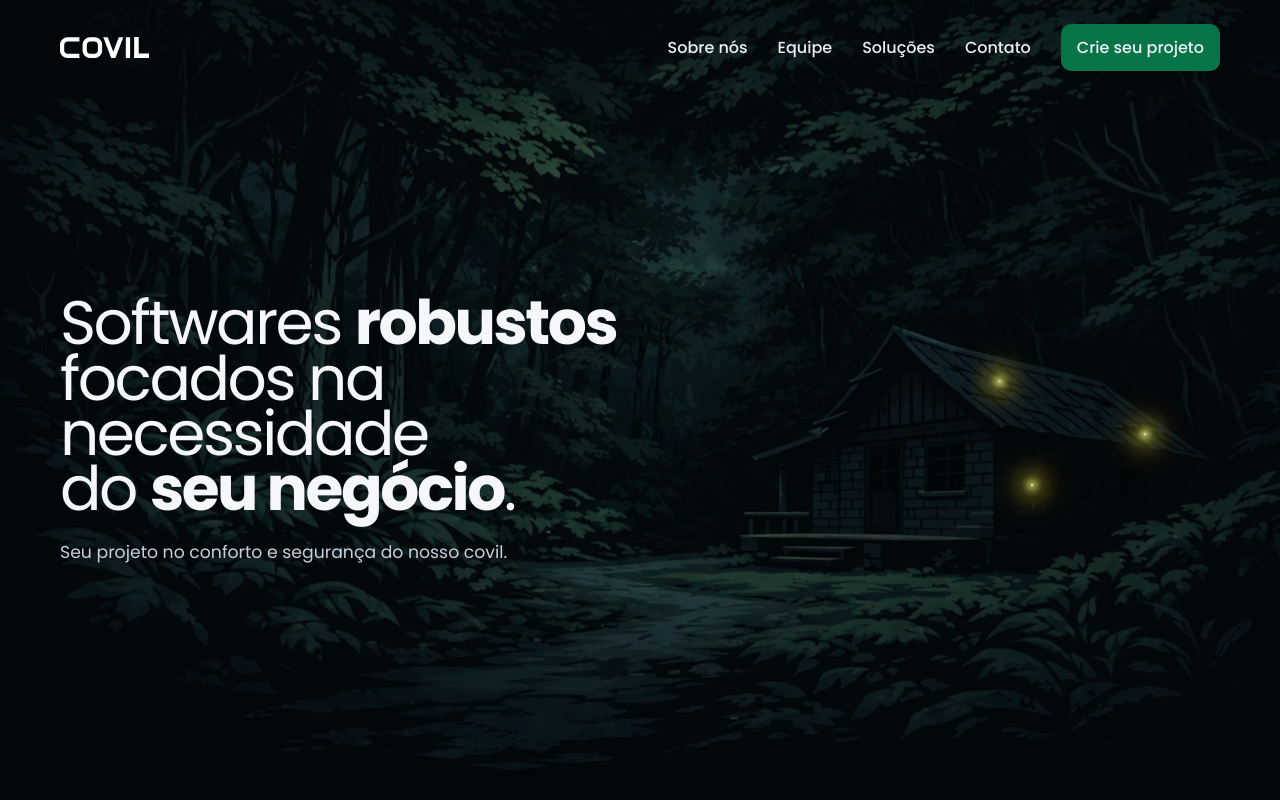
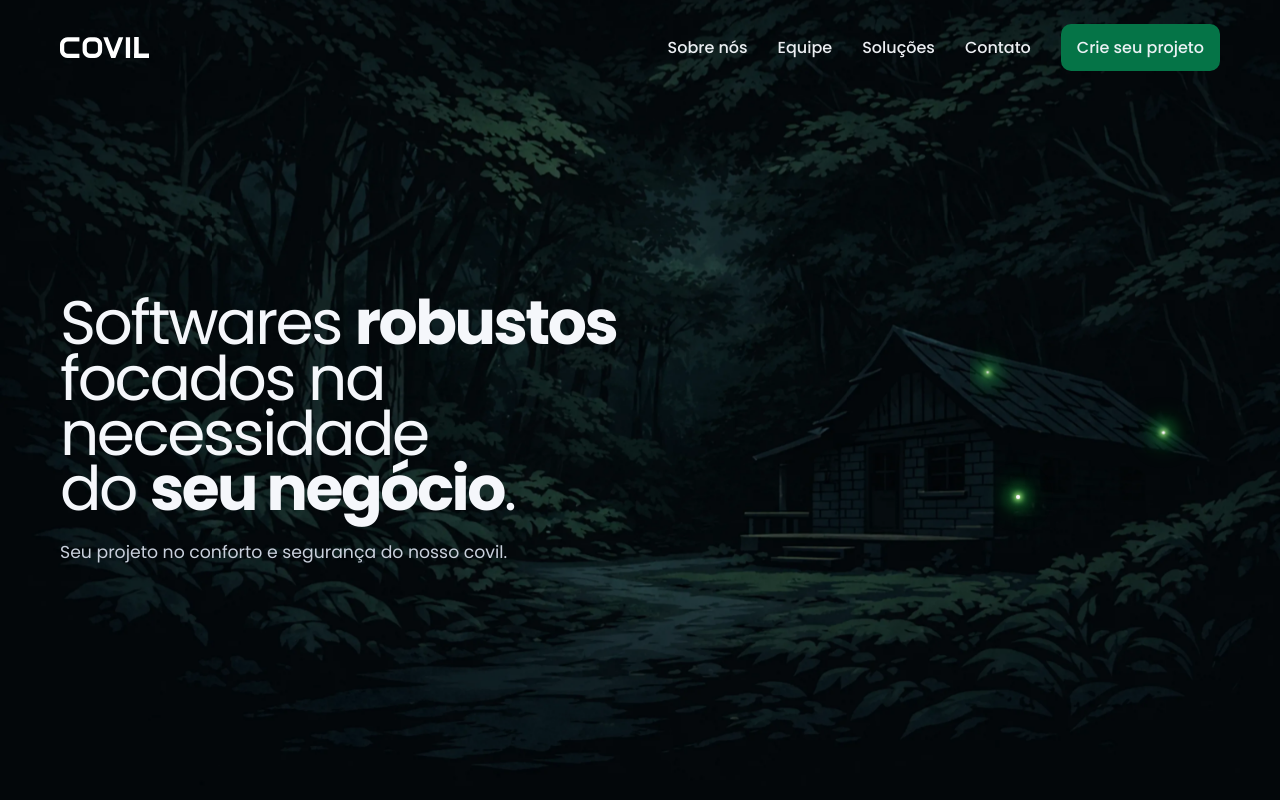
Before and after one commit to Covil-Works/Site-Covil, a React (Vite) app: page / in a window 1280 px wide. Shown: the top 800 px of the page. Built offline with nearby package versions, Linux system fonts and the light colour scheme.

Commit message:
style(hero): refine firefly glow
- Use layered green CSS glow with varied 2px, 3px, and 4px cores

- Spread the fireflies apart and keep them above the hero overlay

- Document the updated visual rules in DESIGN.md

```diff
--- a/src/styles/fireflies.css
+++ b/src/styles/fireflies.css
@@ -2,7 +2,8 @@
   --firefly-fade-speed: 1.35;
   position: relative;
   justify-self: end;
-  z-index: 6;
+  z-index: 10;
+  isolation: isolate;
   width: clamp(170px, 20vw, 250px);
   height: clamp(145px, 18vw, 220px);
   overflow: hidden;
@@ -44,14 +45,14 @@
   border-radius: 50%;
   background: #fff;
   box-shadow:
-    0 0 7px 3px rgb(255 231 130 / 90%),
-    0 0 20px 9px rgb(255 202 74 / 48%),
-    0 0 38px 15px rgb(245 166 0 / 20%);
+    0 0 5px 2px rgb(166 255 130 / 90%),
+    0 0 14px 6px rgb(74 255 101 / 48%),
+    0 0 26px 10px rgb(35 207 84 / 20%);
 }
 
 .hero-firefly--north {
-  top: 30%;
-  left: 10%;
+  top: 26%;
+  left: 5%;
   --drift-duration: 5.6s;
   --flicker-duration: 8.6s;
   --drift-delay: -1.9s;
@@ -61,8 +62,9 @@
 }
 
 .hero-firefly--middle {
-  top: 46%;
-  left: 76%;
+  --size: 3px;
+  top: 45%;
+  left: 83%;
   --drift-duration: 6.1s;
   --flicker-duration: 9.2s;
   --drift-delay: -2.8s;
@@ -72,8 +74,9 @@
 }
 
 .hero-firefly--south {
-  top: 79%;
-  left: 22%;
+  --size: 4px;
+  top: 84%;
+  left: 16%;
   --drift-duration: 5.3s;
   --flicker-duration: 7.8s;
   --drift-delay: -0.8s;
```
Also changed, not shown: 1 other file (tests, documents, lock files or other folders).
